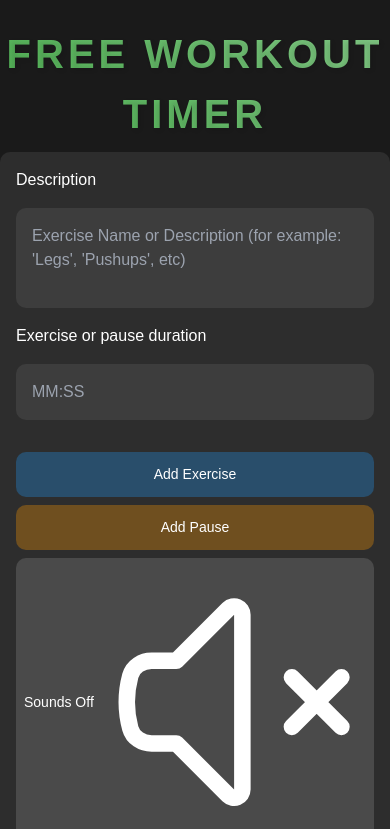
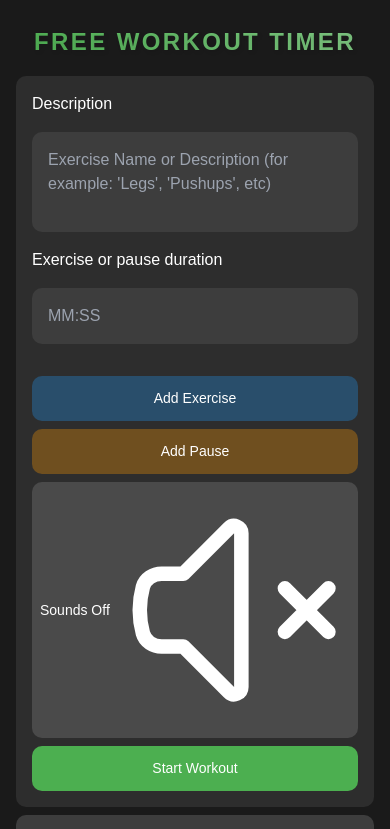
Before and after one commit to Joonasjoonasjoonas/workout-timer, a Next.js app: page / in a window 390 px wide. Shown: the top 829 px of the page. Built offline with nearby package versions, Linux system fonts and the light colour scheme.

Commit message:
add padding to mobile styles

```diff
--- a/src/app/globals.css
+++ b/src/app/globals.css
@@ -275,6 +275,19 @@ h1 {
 
 /* Update responsive styles */
 @media (max-width: 768px) {
+
+  .container {
+    padding:  1rem;
+  }
+
+  h1 {
+    font-size: 1.5rem;
+  }
+
+  .input-section {
+    margin-top: 1rem;
+  }
+
   .time-input {
     flex-direction: column;
     gap: 1rem;
```
